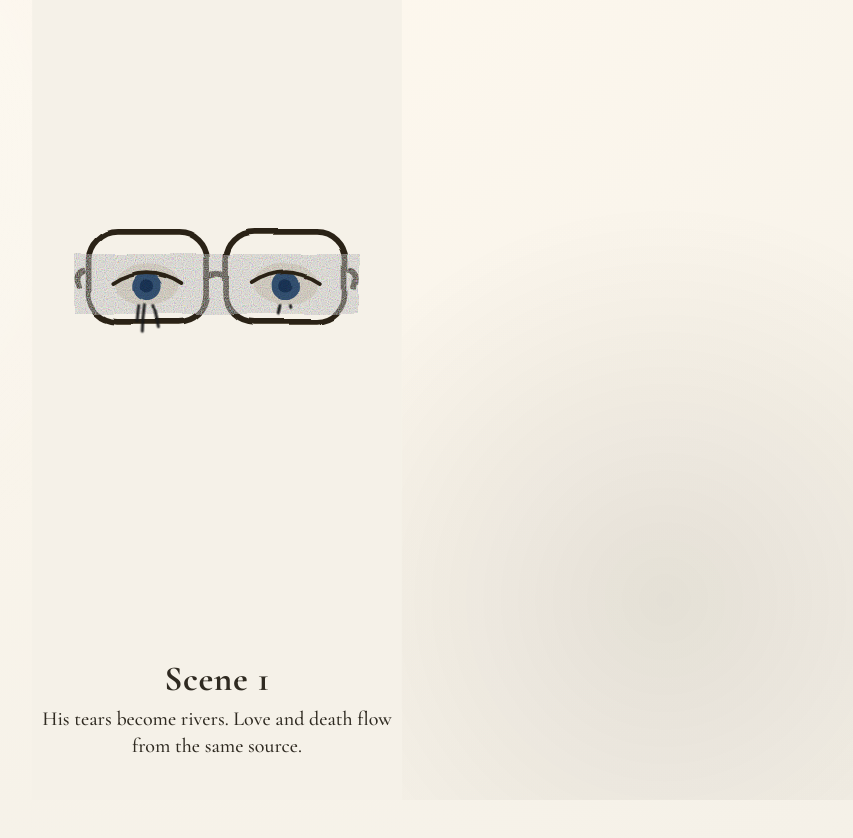
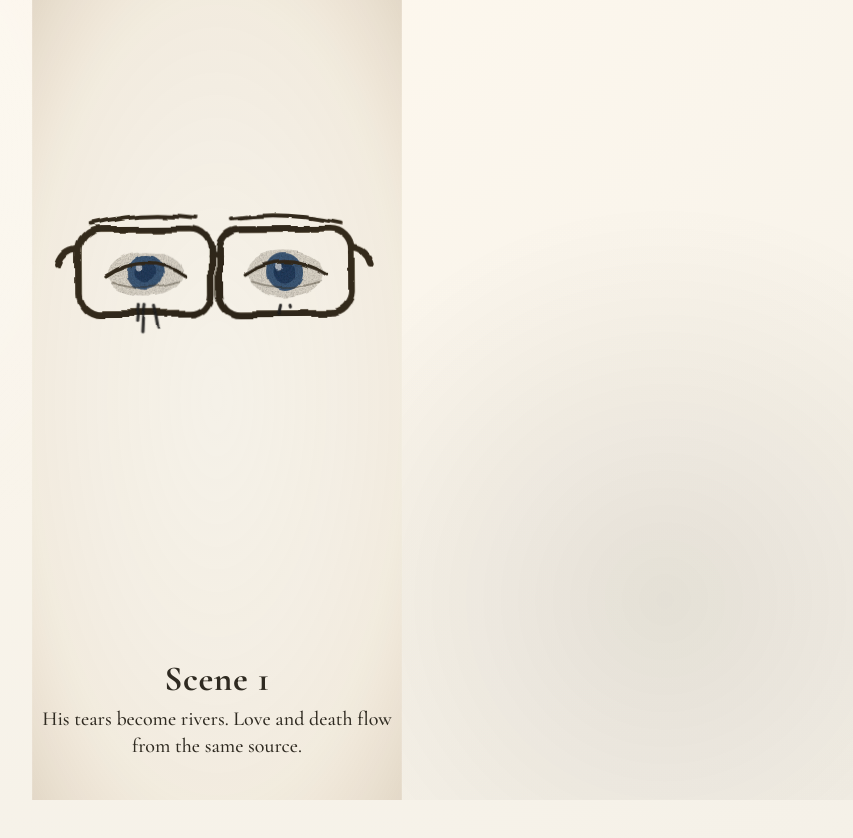
Before and after one commit to SonnySSSSSSS/TCS-Video-Essay, a plain HTML site: page scene-1/index.html in a window 1280 px wide. Shown: the top 838 px of the page, without its empty margins (423-1276 px from the left). Drawn offline with nearby package versions, Linux system fonts and the light colour scheme.

Commit message:
feat(scene-1): refine eye-to-river visuals and add local server tasks

```diff
--- a/scene-1/animations.js
+++ b/scene-1/animations.js
@@ -23,13 +23,24 @@ function setupStrokeDrawing(paths) {
   });
 }
 
-function addStopMotionJitter(targets, intensity = 1.15) {
+function addStopMotionJitter(targets, intensity = 3.5) {
   gsap.ticker.fps(12);
+
+  // Boiling effect: cycle filter seeds each frame so displacement distortion
+  // shifts slightly, making every frame look individually hand-drawn.
+  const turbulence = document.querySelector("#brushstroke feTurbulence");
+  const seeds = [9, 14, 7, 22, 11, 5, 18, 3, 16, 8, 25, 12, 2, 19, 6];
+  let seedIndex = 0;
+
   gsap.ticker.add(() => {
+    seedIndex = (seedIndex + 1) % seeds.length;
+    if (turbulence) turbulence.setAttribute("seed", seeds[seedIndex]);
+
     targets.forEach((el) => {
       gsap.set(el, {
         x: (Math.random() - 0.5) * intensity,
-        y: (Math.random() - 0.5) * intensity
+        y: (Math.random() - 0.5) * intensity,
+        rotation: (Math.random() - 0.5) * 0.7
       });
     });
   });
@@ -90,10 +101,9 @@ function setupScroll() {
     }
   });
 
-  // Phase 1: eyes recede, pool approaches and scales toward center.
+  // Phase 1: eyes recede upward, pool stays at bottom and scales up.
   scrollTl
     .fromTo(scene.eyeSystem, { y: 0, scale: 1, opacity: 1 }, { y: -170, scale: 0.72, opacity: 0.16, duration: 0.5 }, 0)
-    .fromTo(scene.poolPosition, { y: 0 }, { y: -278, duration: 0.5 }, 0)
     .fromTo(
       scene.poolScale,
       { scale: 1, transformOrigin: "50% 50%" },
@@ -126,7 +136,8 @@ function initializeScene() {
   gsap.set(scene.riverLayer, { opacity: 0, y: 48 });
 
   if (!prefersReducedMotion) {
-    addStopMotionJitter([scene.eyeSystem, scene.tearLayer], 1.1);
+    // Only jitter the eye system — tears should flow calmly, not shake
+  addStopMotionJitter([scene.eyeSystem], 3.5);
     runIntro();
     animatePool();
     setupScroll();
--- a/scene-1/index.html
+++ b/scene-1/index.html
@@ -14,61 +14,100 @@
     <section class="stage" aria-label="TCS eyes becoming rivers">
       <svg id="sceneSvg" viewBox="0 0 390 844" role="img" aria-label="Eyes, tears, and rivers in painterly style">
         <defs>
+          <!-- brushstroke: displacement filter whose seed is cycled by JS
+               on each 12fps tick to create the "boiling" hand-drawn look -->
           <filter id="brushstroke" x="-20%" y="-20%" width="140%" height="140%">
-            <feTurbulence type="fractalNoise" baseFrequency="0.018" numOctaves="2" seed="9" result="noise" />
-            <feDisplacementMap in="SourceGraphic" in2="noise" scale="4" xChannelSelector="R" yChannelSelector="G" />
+            <feTurbulence type="fractalNoise" baseFrequency="0.020" numOctaves="3" seed="9" result="noise" />
+            <feDisplacementMap in="SourceGraphic" in2="noise" scale="9" xChannelSelector="R" yChannelSelector="G" />
           </filter>
-          <filter id="paintTexture" x="-20%" y="-20%" width="140%" height="140%">
-            <feTurbulence type="fractalNoise" baseFrequency="0.85" numOctaves="1" seed="4" result="grain" />
-            <feColorMatrix in="grain" type="saturate" values="0" />
-            <feBlend in="SourceGraphic" in2="grain" mode="multiply" />
+          <!-- paintTexture: visible grain for aged-paper / lacquer-canvas quality -->
+          <filter id="paintTexture" x="-10%" y="-10%" width="120%" height="120%">
+            <feTurbulence type="fractalNoise" baseFrequency="0.72" numOctaves="3" seed="4" result="grain" />
+            <feColorMatrix in="grain" type="saturate" values="0" result="grayGrain" />
+            <feComposite in="grayGrain" in2="SourceGraphic" operator="in" result="maskedGrain" />
+            <feBlend in="SourceGraphic" in2="maskedGrain" mode="multiply" />
+          </filter>
+          <!-- tearFlow: gentle low-scale displacement — sad flowing lines, not chaos -->
+          <filter id="tearFlow" x="-10%" y="-5%" width="120%" height="110%">
+            <feTurbulence type="fractalNoise" baseFrequency="0.012" numOctaves="2" seed="9" result="noise" />
+            <feDisplacementMap in="SourceGraphic" in2="noise" scale="2.5" xChannelSelector="R" yChannelSelector="G" />
           </filter>
           <radialGradient id="poolInk" cx="50%" cy="45%" r="65%">
             <stop offset="0%" stop-color="#1a1a1a" />
             <stop offset="100%" stop-color="#0d0d0d" />
+          </radialGradient>
+          <!-- Warm aged-paper vignette over the whole canvas (TCS lacquer/oil style) -->
+          <radialGradient id="warmVignette" cx="50%" cy="50%" r="72%">
+            <stop offset="0%" stop-color="#f5ead0" stop-opacity="0" />
+            <stop offset="70%" stop-color="#d4a96a" stop-opacity="0.07" />
+            <stop offset="100%" stop-color="#8c5e2a" stop-opacity="0.18" />
           </radialGradient>
         </defs>
 
         <rect x="0" y="0" width="390" height="844" class="canvas" />
 
         <g id="eyeSystem" filter="url(#brushstroke)">
-          <g id="frames" stroke="#2c2416" stroke-width="6" fill="none" stroke-linecap="round" stroke-linejoin="round">
-            <rect x="60" y="245" width="125" height="95" rx="30" ry="30" />
-            <rect x="205" y="245" width="125" height="95" rx="30" ry="30" />
-            <path d="M 185 292 Q 195 286 205 292" />
-            <path d="M 54 286 Q 45 290 50 302" />
-            <path d="M 336 286 Q 345 290 340 302" />
+          <!-- Eyebrows: natural, expressive arch above frames -->
+          <g id="brows" stroke="#2c2416" stroke-width="4" fill="none" stroke-linecap="round">
+            <path d="M 62 236 Q 120 222 176 230" />
+            <path d="M 212 230 Q 268 222 328 236" />
+          </g>
+
+          <!-- Frames: TCS's iconic soft-rounded glasses — large, gently squared,
+               rx=22 captures the 70s/80s intellectual style he's known for -->
+          <g id="frames" stroke="#2c2416" stroke-width="7" fill="none" stroke-linecap="round" stroke-linejoin="round">
+            <rect x="50" y="242" width="140" height="90" rx="22" ry="22" />
+            <rect x="198" y="242" width="140" height="90" rx="22" ry="22" />
+            <!-- bridge -->
+            <path d="M 190 272 Q 194 267 198 272" />
+            <!-- temples -->
+            <path d="M 48 262 Q 34 264 30 278" />
+            <path d="M 340 262 Q 354 264 358 278" />
           </g>
 
           <g id="eyes" filter="url(#paintTexture)">
-            <ellipse cx="122" cy="300" rx="34" ry="22" class="eye-white" />
-            <ellipse cx="268" cy="300" rx="34" ry="22" class="eye-white" />
-            <ellipse id="leftIris" cx="122" cy="302" rx="15" ry="15" class="iris" />
-            <ellipse id="rightIris" cx="268" cy="302" rx="15" ry="15" class="iris" />
-            <circle id="leftPupil" cx="122" cy="302" r="7" class="pupil" />
-            <circle id="rightPupil" cx="268" cy="302" r="7" class="pupil" />
+            <!-- Larger eye whites — room to show sclera around the iris -->
+            <ellipse cx="120" cy="290" rx="40" ry="24" class="eye-white" />
+            <ellipse cx="268" cy="290" rx="40" ry="24" class="eye-white" />
+            <!-- Irises: large, seated slightly high for that direct searching gaze -->
+            <ellipse id="leftIris" cx="120" cy="288" rx="19" ry="19" class="iris" />
+            <ellipse id="rightIris" cx="268" cy="288" rx="19" ry="19" class="iris" />
+            <!-- Pupils: dilated — emotional, open, compassionate -->
+            <circle id="leftPupil" cx="120" cy="288" r="11" class="pupil" />
+            <circle id="rightPupil" cx="268" cy="288" r="11" class="pupil" />
+            <!-- Catchlights: the spark that makes eyes alive and soulful -->
+            <circle cx="114" cy="283" r="3.5" class="catchlight" />
+            <circle cx="262" cy="283" r="3.5" class="catchlight" />
           </g>
 
-          <g id="lids" stroke="#2c2416" stroke-width="4" fill="none" stroke-linecap="round">
-            <path d="M 86 299 Q 122 276 158 299" />
-            <path d="M 232 299 Q 268 276 304 299" />
+          <!-- Upper lids: slightly heavy, contemplative — TCS's thoughtful gaze -->
+          <g id="lids" stroke="#2c2416" stroke-width="3.5" fill="none" stroke-linecap="round">
+            <path d="M 78 292 Q 120 264 162 292" />
+            <path d="M 226 292 Q 268 264 312 292" />
+          </g>
+          <!-- Lower lids: subtle crease — suggests depth, weariness, tenderness -->
+          <g id="lowerLids" stroke="#2c2416" stroke-width="2" fill="none" stroke-linecap="round" opacity="0.4">
+            <path d="M 84 298 Q 120 310 156 298" />
+            <path d="M 232 298 Q 268 310 306 298" />
           </g>
         </g>
 
-        <g id="tearLayer" stroke="#1a1a1a" stroke-width="3.2" fill="none" stroke-linecap="round" filter="url(#brushstroke)">
+        <g id="tearLayer" stroke="#1a1a1a" stroke-width="3.2" fill="none" stroke-linecap="round" filter="url(#tearFlow)">
+          <!-- Short outer tears — fall straight down, gently -->
           <path class="tear" d="M 118 321 Q 112 360 122 412 Q 132 465 126 518" />
           <path class="tear" d="M 128 322 Q 138 358 134 412 Q 129 472 140 530" />
           <path class="tear" d="M 112 321 Q 106 374 110 426 Q 116 474 120 536" />
           <path class="tear" d="M 262 322 Q 252 366 258 418 Q 265 470 252 528" />
           <path class="tear" d="M 272 322 Q 280 356 277 413 Q 270 472 284 534" />
           <path class="tear" d="M 258 321 Q 246 370 244 425 Q 246 482 238 540" />
-          <path class="tear" d="M 120 321 Q 176 386 188 470 Q 194 530 192 628" />
-          <path class="tear" d="M 270 321 Q 214 388 202 474 Q 198 540 198 628" />
-          <path class="tear" d="M 124 321 Q 150 400 175 482 Q 191 550 193 626" />
-          <path class="tear" d="M 266 321 Q 240 396 217 482 Q 202 548 197 626" />
+          <!-- Long inner tears — converge toward pool at y≈505 -->
+          <path class="tear" d="M 120 321 Q 168 382 182 455 Q 190 484 190 504" />
+          <path class="tear" d="M 270 321 Q 218 384 206 460 Q 200 488 200 505" />
+          <path class="tear" d="M 124 321 Q 146 394 168 460 Q 182 483 188 502" />
+          <path class="tear" d="M 266 321 Q 242 392 222 460 Q 208 484 204 502" />
         </g>
 
-        <g id="poolPositionGroup" transform="translate(195 700)">
+        <g id="poolPositionGroup" transform="translate(195 510)">
           <g id="poolScaleGroup">
             <path
               id="poolShape"
@@ -84,12 +123,15 @@
         </g>
 
         <g id="riverLayer" stroke="#0d0d0d" stroke-width="6" fill="none" stroke-linecap="round" filter="url(#brushstroke)">
-          <path class="river" d="M 160 718 C 138 758 126 798 120 844" />
-          <path class="river" d="M 190 724 C 184 762 180 804 178 844" />
-          <path class="river" d="M 220 722 C 232 760 246 800 260 844" />
-          <path class="river" d="M 145 732 C 120 772 98 812 84 844" />
-          <path class="river" d="M 242 734 C 270 772 296 812 316 844" />
+          <path class="river" d="M 172 558 C 154 638 136 732 120 844" />
+          <path class="river" d="M 192 562 C 188 642 184 736 180 844" />
+          <path class="river" d="M 214 561 C 228 640 246 734 260 844" />
+          <path class="river" d="M 154 568 C 128 648 100 740 84 844" />
+          <path class="river" d="M 238 570 C 264 648 292 740 316 844" />
         </g>
+
+        <!-- Warm aged-paper vignette — sits above all art, pointer-events off -->
+        <rect x="0" y="0" width="390" height="844" fill="url(#warmVignette)" class="vignette-overlay" />
       </svg>
 
       <div class="caption-block">
--- a/scene-1/styles.css
+++ b/scene-1/styles.css
@@ -62,8 +62,17 @@ body {
   fill: #1e3a5f;
 }
 
+.catchlight {
+  fill: #fff;
+  opacity: 0.7;
+}
+
 .tear {
   opacity: 0.95;
+}
+
+.vignette-overlay {
+  pointer-events: none;
 }
 
 .ripple {
```
Also changed, not shown: 2 other files.
